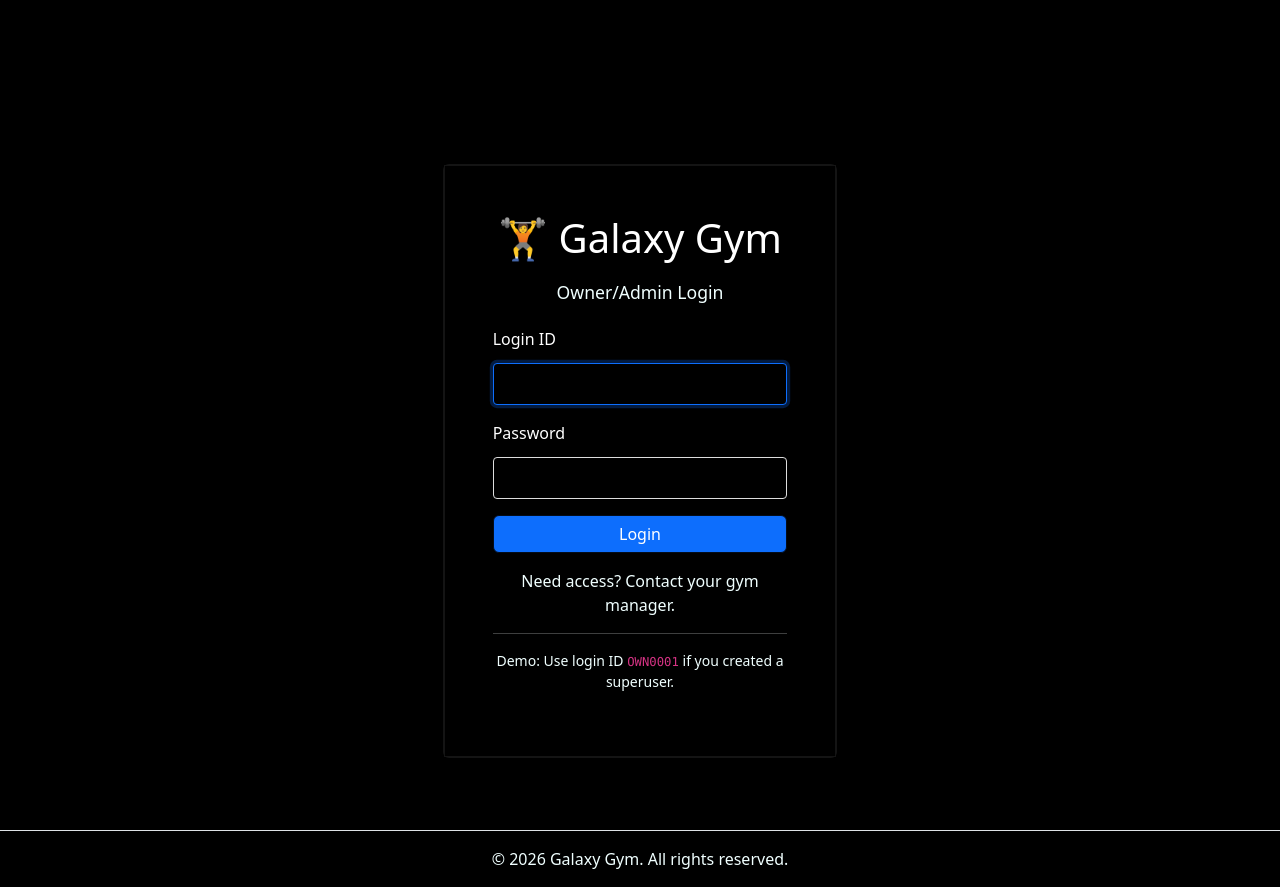
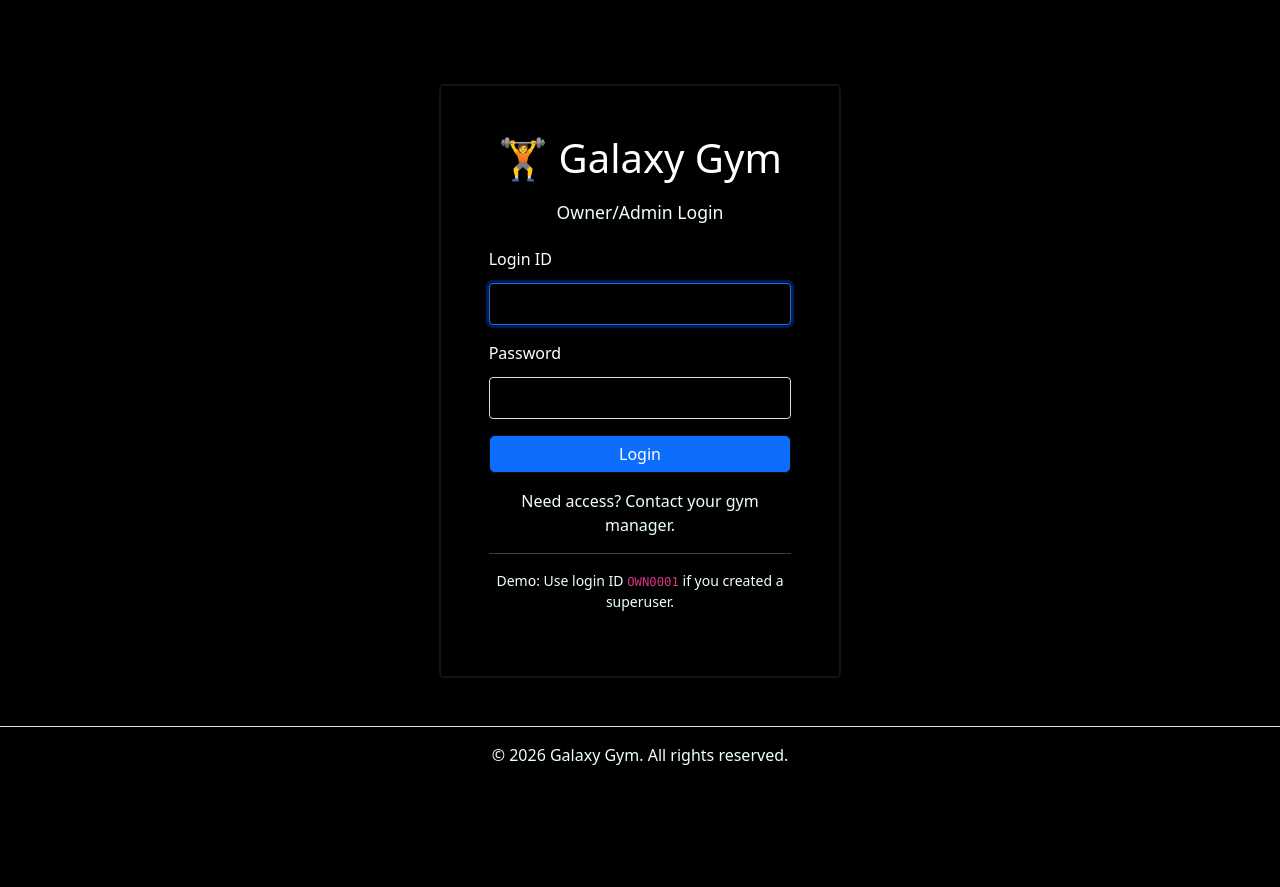
Before and after one commit to kalibilly/GalaxyGym, a Django app: page /accounts/login/?next=/notifications/ in a window 1280 px wide. Shown: the part 56-943 px from the top of the page. After the commit the page ends 821 px from the top, so only its background shows below. Run offline with Django 5.2, Linux system fonts and the light colour scheme; parts of the project's set-up code (start-up, migrations or seed data) failed here and were passed over.

Commit message:
Update base.html

```diff
--- a/templates/base.html
+++ b/templates/base.html
@@ -12,17 +12,23 @@
 <body class="d-flex flex-column min-vh-100 bg-dark text-white">
     {% include "partials/navbar.html" %}
 
-    <div class="container-fluid flex-grow-1 page-shell" style="margin-top: 56px;">
+    <div class="container-fluid flex-grow-1 page-shell">
+        {% block content %}
         <div class="row h-100">
             {% if user.is_authenticated %}
                 {% include "partials/sidebar.html" %}
+                <main class="col-md-9 col-lg-10 px-4 py-4">
+                    {% include "partials/messages.html" %}
+                    {% block authenticated_content %}{% endblock %}
+                </main>
+            {% else %}
+                <main class="col-12 px-4 py-4">
+                    {% include "partials/messages.html" %}
+                    {% block unauthenticated_content %}{% endblock %}
+                </main>
             {% endif %}
-
-            <main class="{% if user.is_authenticated %}col-md-9 col-lg-10{% else %}col-12{% endif %} px-4 py-4">
-                {% include "partials/messages.html" %}
-                {% block content %}{% endblock %}
-            </main>
         </div>
+        {% endblock %}
     </div>
 
     {% include "partials/footer.html" %}
```
